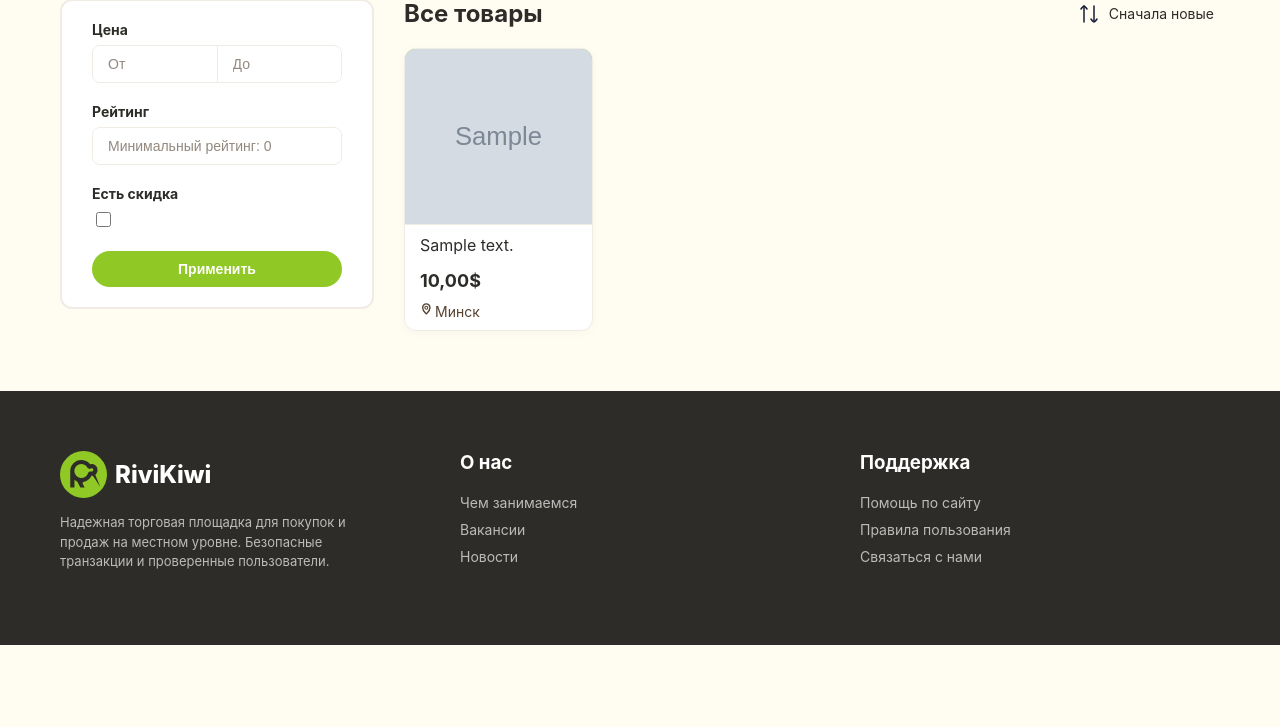
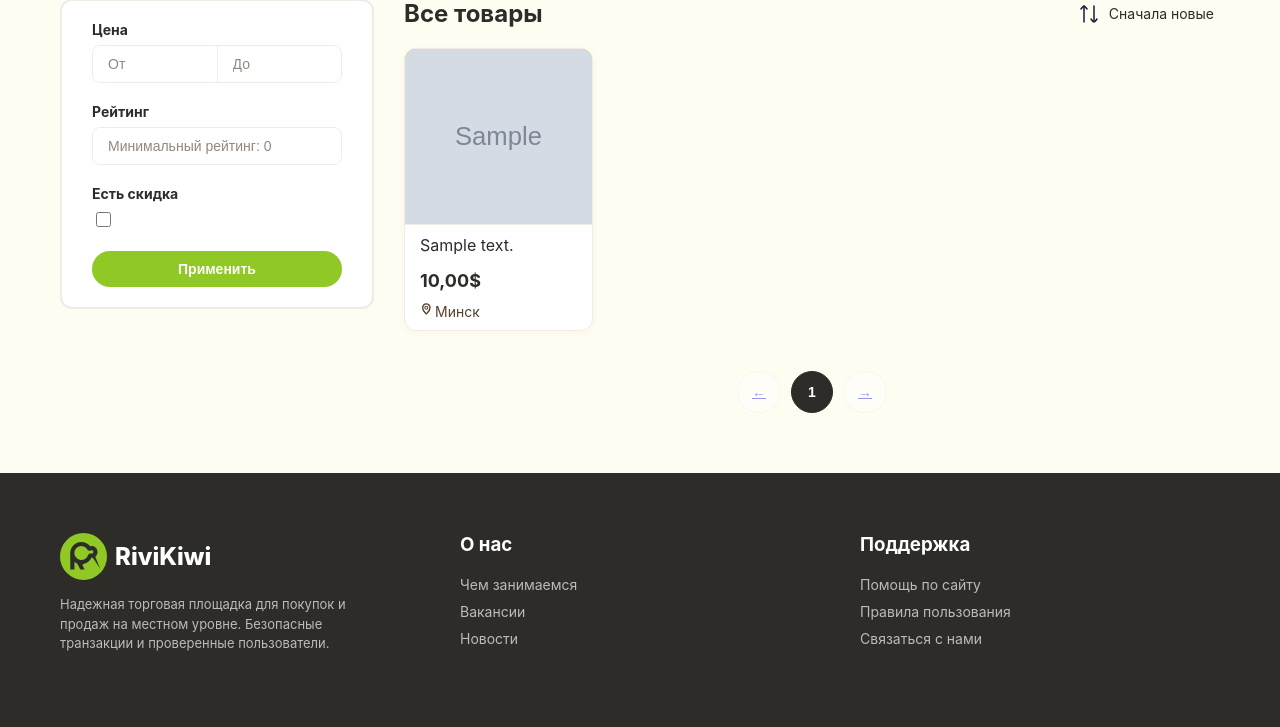
Before and after one commit to RiviKiwi/RiviKiwiApp, a Django app: page / in a window 1280 px wide. Shown: the part 502-1229 px from the top of the page. Before the commit the page ends 1147 px from the top, so only its background shows below. Run offline with Django 5.2, Linux system fonts and the light colour scheme; data comes from the database, SQL or seed files in the repository; tables that the repository leaves empty hold one stand-in row (values such as "Sample post"); grey boxes marked "Sample" are stand-in pictures; parts of the project's set-up code (start-up, migrations or seed data) failed here and were passed over.

Commit message:
[feat] add pagination

```diff
--- a/rivikiwi/products/templates/products/index.html
+++ b/rivikiwi/products/templates/products/index.html
@@ -1,5 +1,6 @@
 {% extends 'layouts/base.html' %}
 {% load static %}
+{% load products_tags %}
 
 {% block content %}
     <!-- ОСНОВНОЙ КОНТЕНТ -->
@@ -118,6 +119,48 @@
                         </div>
                 </div>
                 {% include 'layouts/card.html'%}
+                {% if products %}
+                <!-- ПАГИНАЦИЯ -->
+                    <nav class="pagination">
+                        <button class="page-btn {% if not products.has_previous %}disabled{% endif %}">
+                            <a href="{% if products.has_previous %}?{% change_params page=products.previous_page_number %}{% else %}#{% endif %}">←</a>
+                        </button>
+                        <button class="page-btn {% if products.number == 1 %}active{% endif %}">
+                            <a {% if products.number != 1 %}href="?{% change_params page=1 %}"{% endif %}>1</a>
+                        </button>
+                        {% if products.number|add:-2 > 1 %}
+                            <span class="page-dots">...</span>
+                        {% endif %}
+                        {% for page in products.paginator.page_range %}
+                        {% if page > 1 and page < products.paginator.num_pages %}
+                            {% if page == products.number %}
+                                <button class="page-btn active">
+                                    <a>{{ page }}</a>
+                                </button>
+                            {% elif page >= products.number|add:-2 and page <= products.number|add:2 %}
+                                <button class="page-btn">
+                                    <a href="?{% change_params page=page %}">{{ page }}</a>
+                                </button>
+                            {% endif %}
+                            {% endif %}
+                        {% endfor %}
+                        {% if products.number|add:2 < products.paginator.num_pages %}
+                            <span class="page-dots">...</span>
+                        {% endif %}
+                        {% if products.paginator.num_pages > 1 %}
+                            <button class="page-btn {% if products.number == products.paginator.num_pages %}active{% endif %}">
+                                <a {% if products.number != products.paginator.num_pages %}href="?{% change_params page=products.paginator.num_pages %}"{% endif %}>
+                                    {{products.paginator.num_pages}}
+                                </a>
+                            </button>
+                        {% endif %}
+
+                        <button class="page-btn {% if not products.has_next %}disabled{% endif %}">
+                            <a href="{% if products.has_next %}?{% change_params page=products.next_page_number %}{% else %}#{% endif %}">→</a>
+                        </button>
+
+                    </nav>
+                {% endif %}
             </div>
         </div>
 
--- a/rivikiwi/products/views.py
+++ b/rivikiwi/products/views.py
@@ -1,4 +1,5 @@
 from django.shortcuts import render
+from django.core.paginator import Paginator
 from .models import Product, ProductCategory
 from .utils import q_search
 
@@ -10,6 +11,7 @@ def index(request, category_slug=None):
     order_by = request.GET.get("order_by", None)
     city = request.GET.get("city", None)
     query = request.GET.get("q", None)
+    page = request.GET.get("page", 1)
     print(query)
 
     if not category_slug:
@@ -43,8 +45,11 @@ def index(request, category_slug=None):
     if has_discount:
         products = products.filter(discount__gt=0)
 
+    paginator = Paginator(products, 3)
+    page = paginator.page(page)
+
     context = {
-        'products':products,
+        'products':page,
         'category':category,
     }
     return render(request, 'products/index.html', context)
--- a/rivikiwi/static/assets/css/main-page-style.css
+++ b/rivikiwi/static/assets/css/main-page-style.css
@@ -760,3 +775,50 @@ input::placeholder {
 .review-link {
   color:#777;
 }
+
+/* ===== PAGINATION ===== */
+.pagination {
+  display: flex;
+  justify-content: center;
+  align-items: center;
+  gap: 10px;
+  margin-top: 40px;
+}
+
+.page-btn {
+  min-width: 42px;
+  height: 42px;
+  padding: 0 14px;
+  border-radius: 50%;
+  border: 1px solid var(--border-color);
+  background: white;
+  color: var(--dark);
+  font-size: 14px;
+  font-weight: 600;
+  cursor: pointer;
+  transition: 0.2s;
+}
+
+.page-btn:hover {
+  background: var(--green);
+  color: white;
+  border-color: var(--green);
+}
+
+.page-btn.active {
+  background: var(--dark);
+  color: white;
+  border-color: var(--dark);
+  cursor: default;
+}
+
+.page-btn.disabled {
+  opacity: 0.4;
+  cursor: not-allowed;
+}
+
+.page-dots {
+  padding: 0 5px;
+  font-weight: 600;
+  color: var(--transparent-brown);
+}
```
Also changed, not shown: other parts of rivikiwi/static/assets/css/main-page-style.css (+31 -16 lines).
